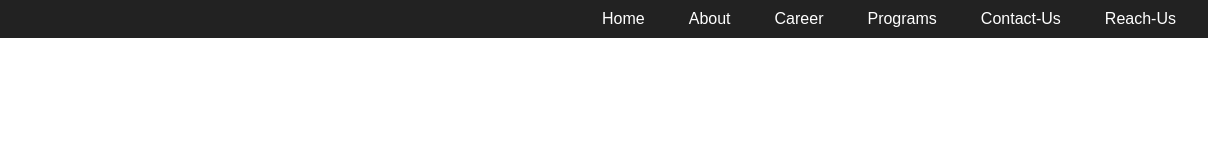
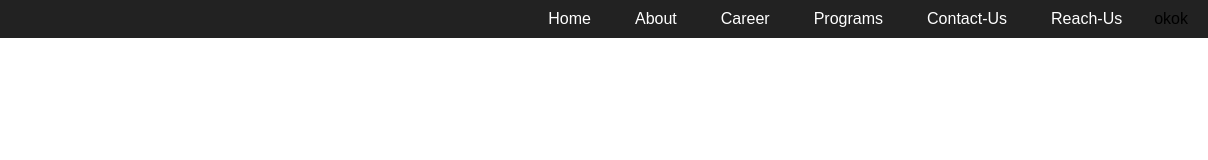
Before and after one commit to abhii2910/new-website, a plain HTML site: page index.html in a window 1280 px wide. Shown: the full height of the page, 72-1280 px from the left. Drawn offline with Linux system fonts and the light colour scheme.

Commit message:
nav-bar properties added

```diff
--- a/index.html
+++ b/index.html
@@ -21,6 +21,7 @@
         <li><a href="#programs">Programs</a></li>
         <li><a href="#contact-us">Contact-Us</a></li>
         <li><a href="#reach-us">Reach-Us</a></li>
+        <li>okok</li>
       </ul>
     </div>
   </nav>
```
